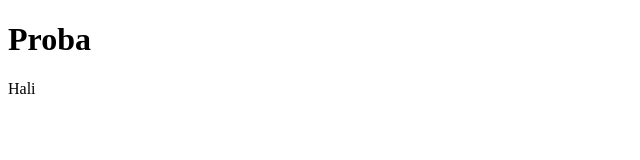
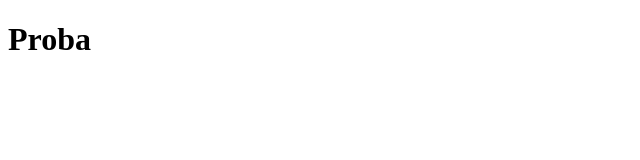
Before and after one commit to Duvadd/2025.09.04_git, a plain HTML site: page index.html in a window 1280 px wide. Shown: the full height of the page, 0-640 px from the left. Drawn offline with Linux system fonts and the light colour scheme.

Commit message:
p tag törlése

```diff
--- a/index.html
+++ b/index.html
@@ -8,7 +8,5 @@
 </head>
 <body>
     <h1>Proba</h1>
-    <p>Hali</p>
-
 </body>
 </html>
```
